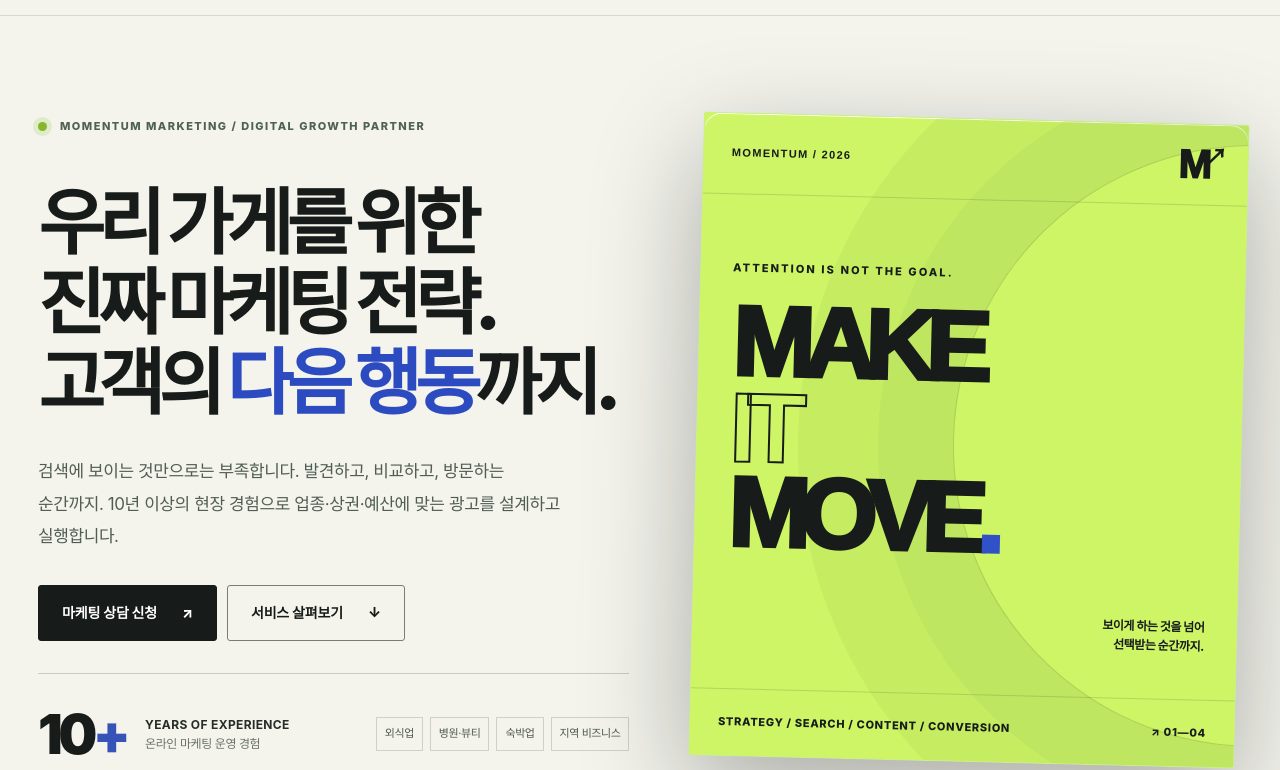
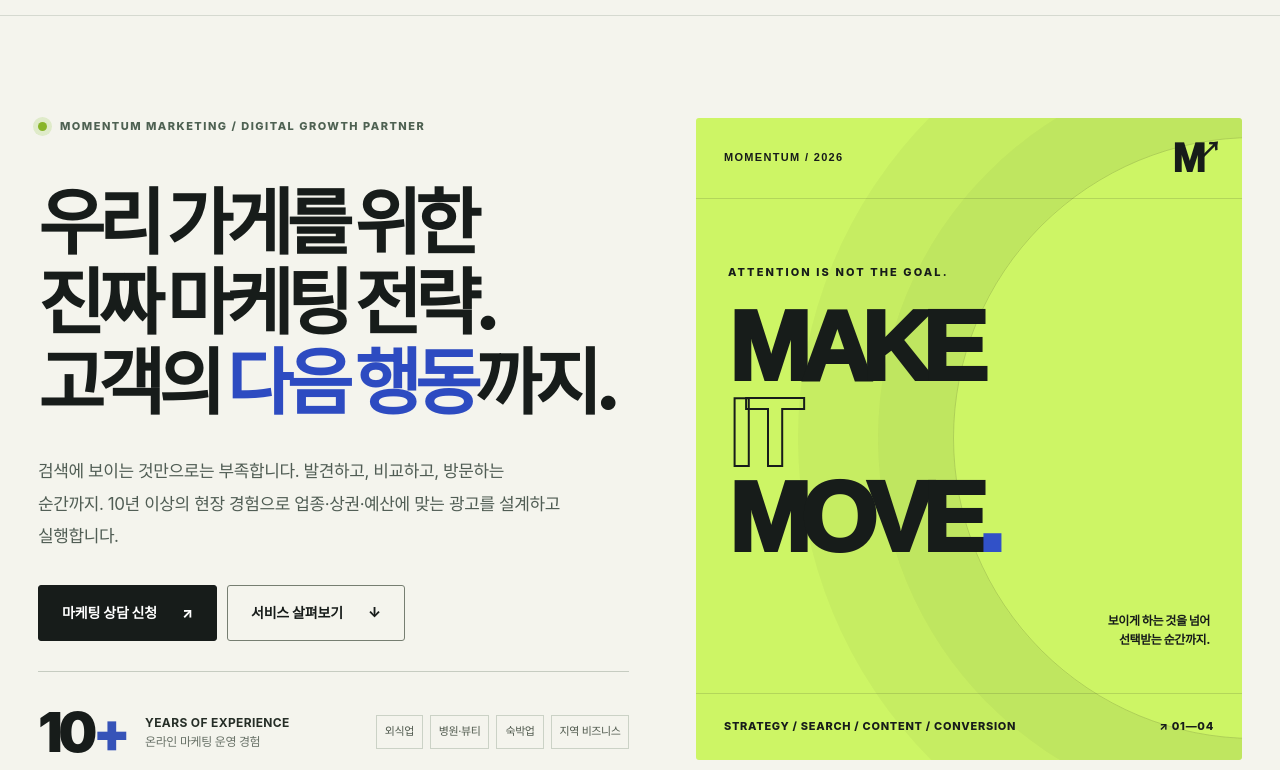
Before and after one commit to goldeye24-hub/momentum, a website: page index.html in a window 1280 px wide. Shown: the part 66-836 px from the top of the page. Drawn offline with Linux system fonts and the light colour scheme.

Commit message:
Polish editorial hero artwork and remove old dashboard styling

```diff
--- a/marketing-editorial-2026.css
+++ b/marketing-editorial-2026.css
@@ -44,6 +44,8 @@ a:focus-visible,button:focus-visible,input:focus-visible,select:focus-visible,te
 .mk-proof-tags{margin-left:auto;display:flex;align-items:center;gap:7px;flex-wrap:wrap;justify-content:flex-end}
 .mk-proof-tags span{font-size:11px;border:1px solid #cbd2c6;padding:7px 8px;color:#505a4e}
 .mk-art-panel{min-width:0;min-height:590px;background:var(--me-green);color:var(--me-black);display:flex;flex-direction:column;position:relative;overflow:hidden;border-radius:3px;isolation:isolate}
+.mk-art-panel.mm-intelligence-board{max-width:none;border:0;border-radius:3px;box-shadow:none;transform:none;padding:0;gap:0;background:var(--me-green);color:var(--me-black)}
+.mk-art-panel.mm-intelligence-board::before{display:none}
 .mk-art-panel::after{content:"";position:absolute;width:600px;height:600px;left:47%;top:3%;border:1px solid rgba(23,28,26,.17);border-radius:50%;pointer-events:none;box-shadow:0 0 0 75px rgba(23,28,26,.035),0 0 0 155px rgba(23,28,26,.035)}
 .mk-art-head,.mk-art-footer{position:relative;z-index:3;display:flex;align-items:center;justify-content:space-between;gap:12px;padding:24px 28px}
 .mk-art-head{font-family:"Arial",sans-serif;font-size:11px;letter-spacing:.12em;font-weight:800;border-bottom:1px solid #1b271b26}
```
